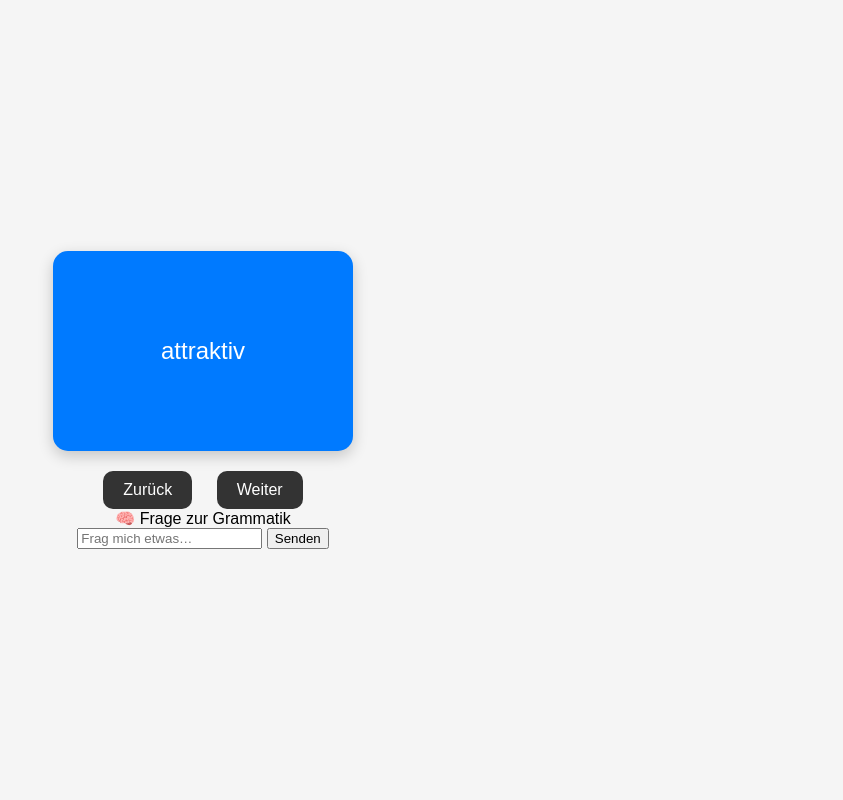
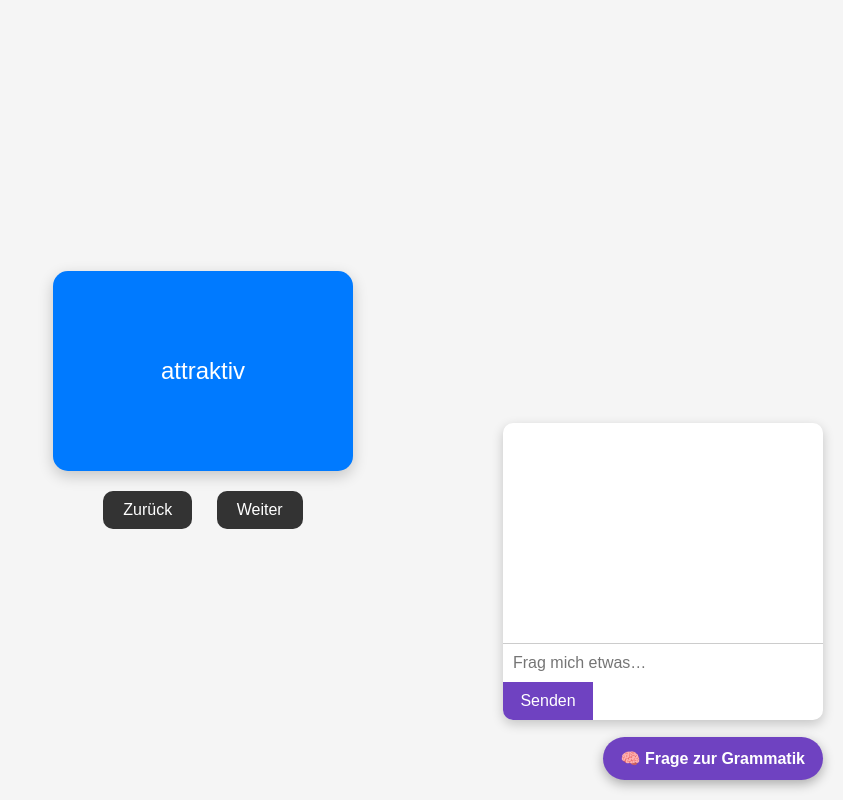
Before and after one commit to Morris5400/My-App, a plain HTML site: page index.html in a window 1280 px wide. Both pictures are taken after a click on the element "🧠 Frage zur Grammatik". Shown: the whole page, without its empty margins (437-1280 px from the left). Drawn offline with Linux system fonts and the light colour scheme.

Commit message:
Update style.css

```diff
--- a/style.css
+++ b/style.css
@@ -40,3 +40,57 @@ body {
   color: white;
   cursor: pointer;
 }
+#chat-toggle {
+  position: fixed;
+  bottom: 20px;
+  right: 20px;
+  background: #6f42c1;
+  color: white;
+  padding: 12px 18px;
+  border-radius: 50px;
+  cursor: pointer;
+  box-shadow: 0 4px 12px rgba(0, 0, 0, 0.3);
+  z-index: 1000;
+  font-weight: bold;
+}
+
+#chat-window {
+  position: fixed;
+  bottom: 80px;
+  right: 20px;
+  width: 320px;
+  background: #fff;
+  border-radius: 10px;
+  box-shadow: 0 4px 12px rgba(0, 0, 0, 0.2);
+  display: none;
+  flex-direction: column;
+  overflow: hidden;
+  font-family: sans-serif;
+  z-index: 999;
+}
+
+#chat-log {
+  padding: 10px;
+  height: 200px;
+  overflow-y: auto;
+  font-size: 0.9rem;
+  border-bottom: 1px solid #ccc;
+}
+
+#chat-input {
+  border: none;
+  padding: 10px;
+  font-size: 1rem;
+  width: calc(100% - 90px);
+  box-sizing: border-box;
+}
+
+#chat-window button {
+  background-color: #6f42c1;
+  color: white;
+  border: none;
+  padding: 10px;
+  width: 90px;
+  font-size: 1rem;
+  cursor: pointer;
+}
```
